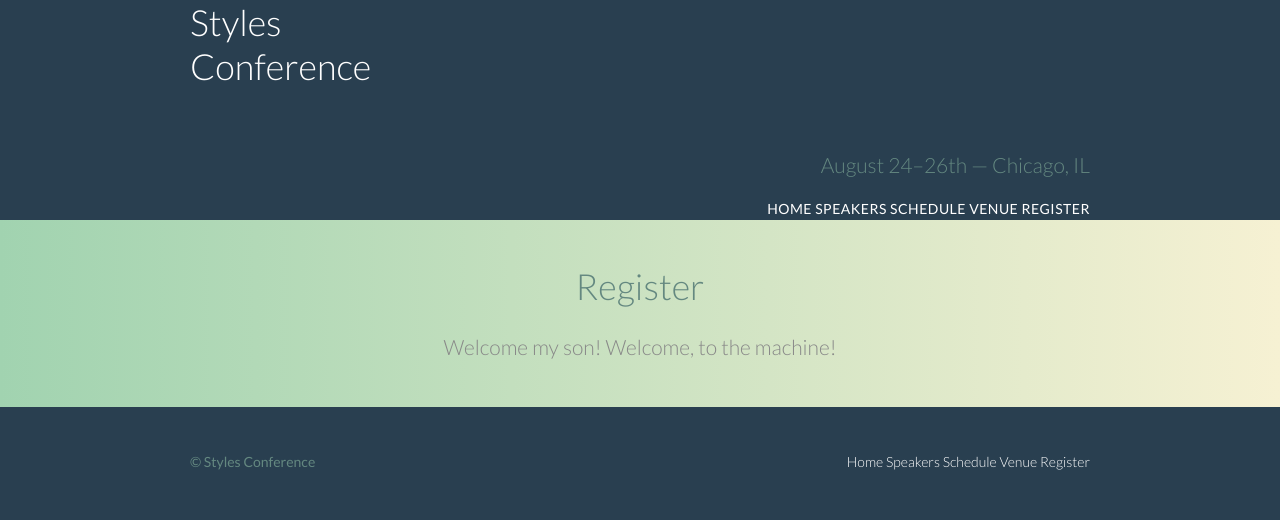
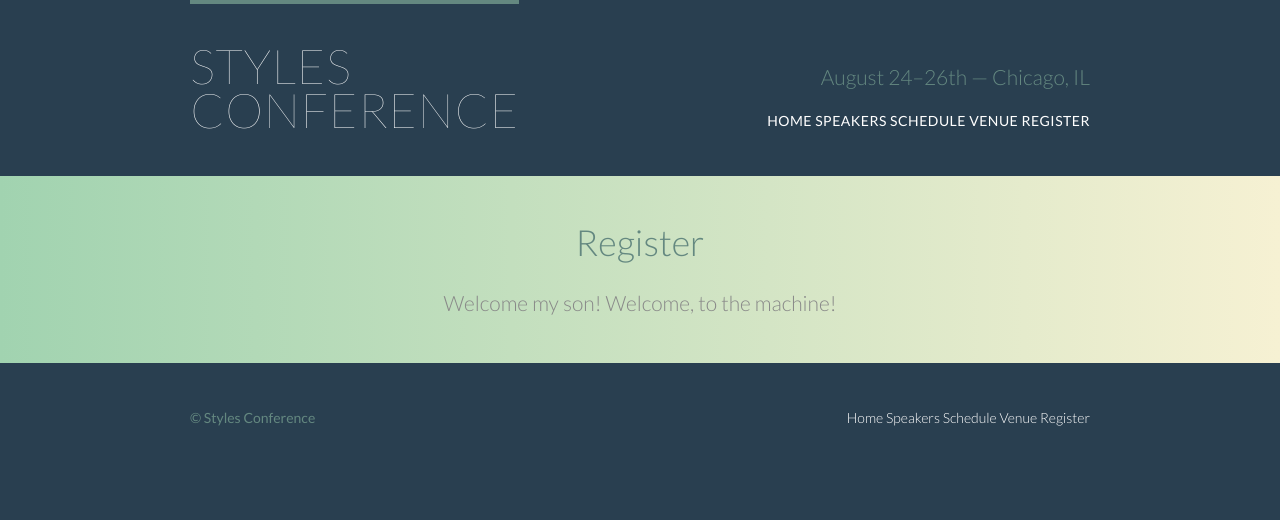
Before and after one commit to tranc99/designer-conference, a website: page register.html in a window 1280 px wide. Drawn offline with Linux system fonts and the light colour scheme.

Commit message:
Blues for Greeny

```diff
--- a/register.html
+++ b/register.html
@@ -15,7 +15,7 @@
 
     <header class="primary-header container group">
 
-      <h1>
+      <h1 class="logo">
         <a href="index.html">Styles <br>Conference</a>
       </h1>
 
```
Also changed, not shown: schedule.html (+1 -1 lines), speakers.html (+1 -1 lines), venue.html (+1 -1 lines).
